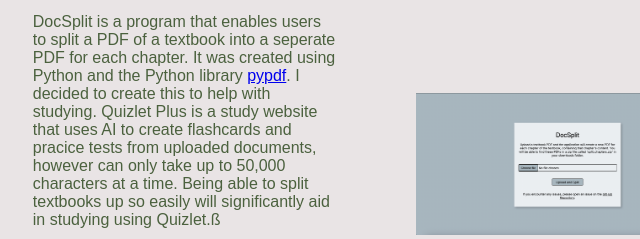
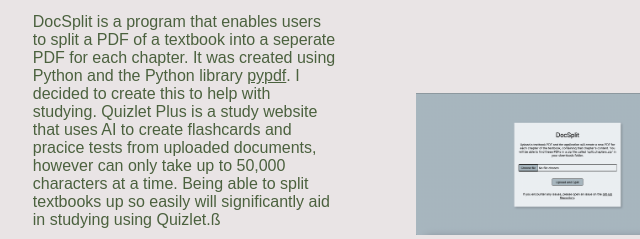
Before and after one commit to izzybeetschen/own-website, a website: page index.html in a window 1280 px wide. Shown: the part 1789-2028 px from the top of the page, 228-868 px from the left. Drawn offline with Linux system fonts and the light colour scheme; files whose address does not match are found by name; a web font is replaced by a local one.

Commit message:
Added link styling

```diff
--- a/css/style.css
+++ b/css/style.css
@@ -238,6 +238,18 @@
     width: 10%;
   }
 
+  a:link, a:visited {
+    color: #4B613E;
+  }
+
+  a:hover {
+    color: black;
+  }
+
+  a:active {
+    color: #B0B0AB;
+  }
+
 
   @media only screen and (max-width: 250px) {
     .intro-words {
```
